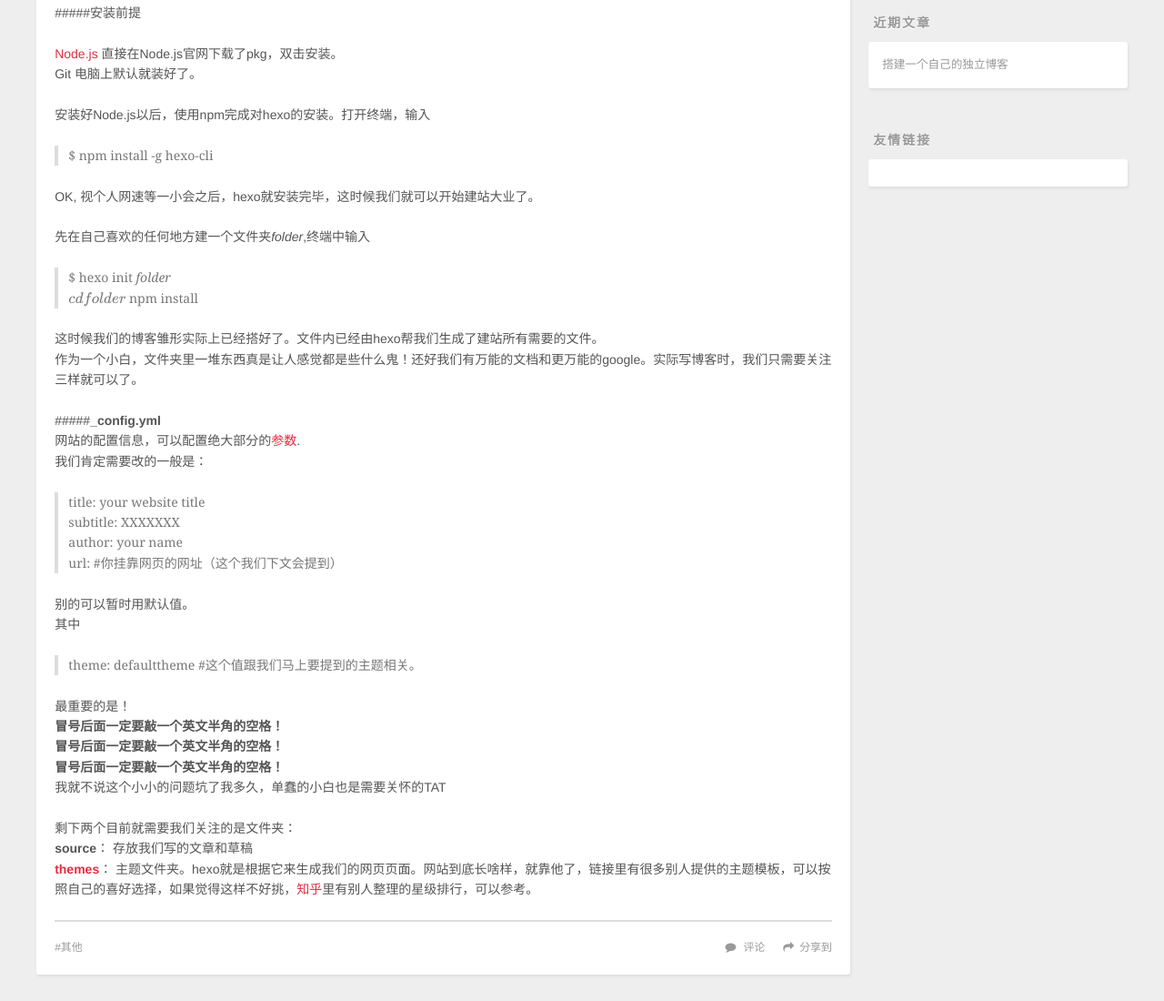
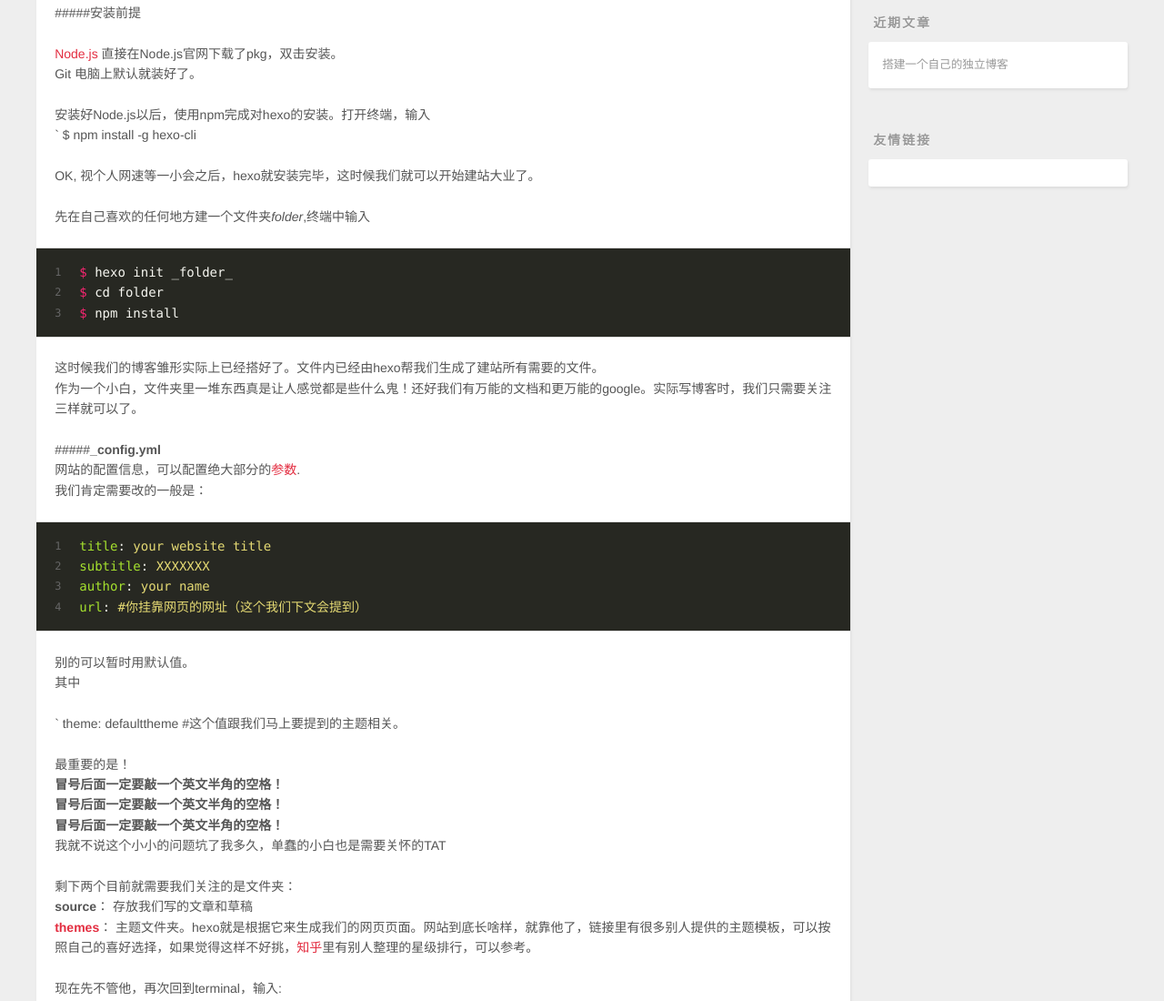
Before and after one commit to zxr12748/zxr12748.github.io, a plain HTML site: page 2015/10/25/build-a-blog/index.html in a window 1280 px wide. Shown: the part 718-1818 px from the top of the page at 91% size. Drawn offline with nearby package versions, Linux system fonts and the light colour scheme; some packages are replaced by stand-ins of ours; a script that the page names is missing.

Commit message:
Site updated: 2015-10-26 00:06:08

```diff
--- a/2015/10/25/build-a-blog/index.html
+++ b/2015/10/25/build-a-blog/index.html
@@ -14,7 +14,7 @@
 <meta property="og:site_name" content="Lzzrxz">
 <meta property="og:description" content="&amp;#160;&amp;#160;&amp;#160;&amp;#160;事情的起因是因为换工作后，新boss要求定期将做的好的效果写成文章，内容要严肃活泼，既显得高大上有逼格，又能平易近人，让人民群众喜闻乐见，达到宣传公司的目的。我个人觉得这是一个很折磨人的要求，尤其对我这种几万年除了聊天敲代码，基本不敲别的字的人来说╮(╯▽╰)╭。所以……建个自己的博客吧，敲敲打打，看不下去空荡荡的首页，也许就愿意没事写几句呢~
 ##">
-<meta property="og:updated_time" content="2015-10-25T15:50:36.000Z">
+<meta property="og:updated_time" content="2015-10-25T16:06:02.000Z">
 <meta name="twitter:card" content="summary">
 <meta name="twitter:title" content="搭建一个自己的独立博客">
 <meta name="twitter:description" content="&amp;#160;&amp;#160;&amp;#160;&amp;#160;事情的起因是因为换工作后，新boss要求定期将做的好的效果写成文章，内容要严肃活泼，既显得高大上有逼格，又能平易近人，让人民群众喜闻乐见，达到宣传公司的目的。我个人觉得这是一个很折磨人的要求，尤其对我这种几万年除了聊天敲代码，基本不敲别的字的人来说╮(╯▽╰)╭。所以……建个自己的博客吧，敲敲打打，看不下去空荡荡的首页，也许就愿意没事写几句呢~
@@ -117,26 +117,17 @@ ga('send', 'pageview');
 <p>OSX 10.11.1 </p>
 <p>#####安装前提</p>
 <p><a href="https://nodejs.org/en/" target="_blank" rel="external">Node.js</a> 直接在Node.js官网下载了pkg，双击安装。<br>Git 电脑上默认就装好了。</p>
-<p>安装好Node.js以后，使用npm完成对hexo的安装。打开终端，输入</p>
-<blockquote>
-<p>$ npm install -g hexo-cli</p>
-</blockquote>
+<p>安装好Node.js以后，使用npm完成对hexo的安装。打开终端，输入<br>` $ npm install -g hexo-cli</p>
 <p>OK, 视个人网速等一小会之后，hexo就安装完毕，这时候我们就可以开始建站大业了。</p>
-<p>先在自己喜欢的任何地方建一个文件夹<em>folder</em>,终端中输入</p>
-<blockquote>
-<p>$ hexo init <em>folder</em><br>$ cd folder<br>$ npm install</p>
-</blockquote>
+<p>先在自己喜欢的任何地方建一个文件夹<em>folder</em>,终端中输入<br><figure class="highlight crystal"><table><tr><td class="gutter"><pre><span class="line">1</span><br><span class="line">2</span><br><span class="line">3</span><br></pre></td><td class="code"><pre><span class="line"><span class="variable">$ </span>hexo init _folder_</span><br><span class="line"><span class="variable">$ </span>cd folder</span><br><span class="line"><span class="variable">$ </span>npm install</span><br></pre></td></tr></table></figure></p>
 <p>这时候我们的博客雏形实际上已经搭好了。文件内已经由hexo帮我们生成了建站所有需要的文件。<br>作为一个小白，文件夹里一堆东西真是让人感觉都是些什么鬼！还好我们有万能的文档和更万能的google。实际写博客时，我们只需要关注三样就可以了。</p>
-<p>#####<strong>_config.yml</strong><br>网站的配置信息，可以配置绝大部分的<a href="https://hexo.io/zh-cn/docs/configuration.html" target="_blank" rel="external">参数</a>.<br>我们肯定需要改的一般是：</p>
-<blockquote>
-<p>title: your website title<br>subtitle: XXXXXXX<br>author: your name<br>url: #你挂靠网页的网址（这个我们下文会提到）</p>
-</blockquote>
+<p>#####<strong>_config.yml</strong><br>网站的配置信息，可以配置绝大部分的<a href="https://hexo.io/zh-cn/docs/configuration.html" target="_blank" rel="external">参数</a>.<br>我们肯定需要改的一般是：<br><figure class="highlight http"><table><tr><td class="gutter"><pre><span class="line">1</span><br><span class="line">2</span><br><span class="line">3</span><br><span class="line">4</span><br></pre></td><td class="code"><pre><span class="line"><span class="attribute">title</span>: <span class="string">your website title</span></span><br><span class="line"><span class="attribute">subtitle</span>: <span class="string">XXXXXXX </span></span><br><span class="line"><span class="attribute">author</span>: <span class="string">your name</span></span><br><span class="line"><span class="attribute">url</span>: <span class="string">#你挂靠网页的网址（这个我们下文会提到）</span></span><br></pre></td></tr></table></figure></p>
 <p>别的可以暂时用默认值。<br>其中</p>
-<blockquote>
-<p>theme: defaulttheme #这个值跟我们马上要提到的主题相关。</p>
-</blockquote>
+<p>` theme: defaulttheme #这个值跟我们马上要提到的主题相关。</p>
 <p>最重要的是！<br><strong>冒号后面一定要敲一个英文半角的空格！</strong><br><strong>冒号后面一定要敲一个英文半角的空格！</strong><br><strong>冒号后面一定要敲一个英文半角的空格！</strong><br>我就不说这个小小的问题坑了我多久，单蠢的小白也是需要关怀的TAT</p>
 <p>剩下两个目前就需要我们关注的是文件夹：<br><strong>source</strong>： 存放我们写的文章和草稿<br><strong><a href="https://github.com/hexojs/hexo/wiki/Themes" target="_blank" rel="external">themes</a></strong>： 主题文件夹。hexo就是根据它来生成我们的网页页面。网站到底长啥样，就靠他了，链接里有很多别人提供的主题模板，可以按照自己的喜好选择，如果觉得这样不好挑，<a href="http://www.zhihu.com/question/24422335" target="_blank" rel="external">知乎</a>里有别人整理的星级排行，可以参考。</p>
+<p>现在先不管他，再次回到terminal，输入:</p>
+<p>tbc</p>
 
 
     </div>
```
Also changed, not shown: atom.xml (+8 -17 lines), index.html (+6 -15 lines).
